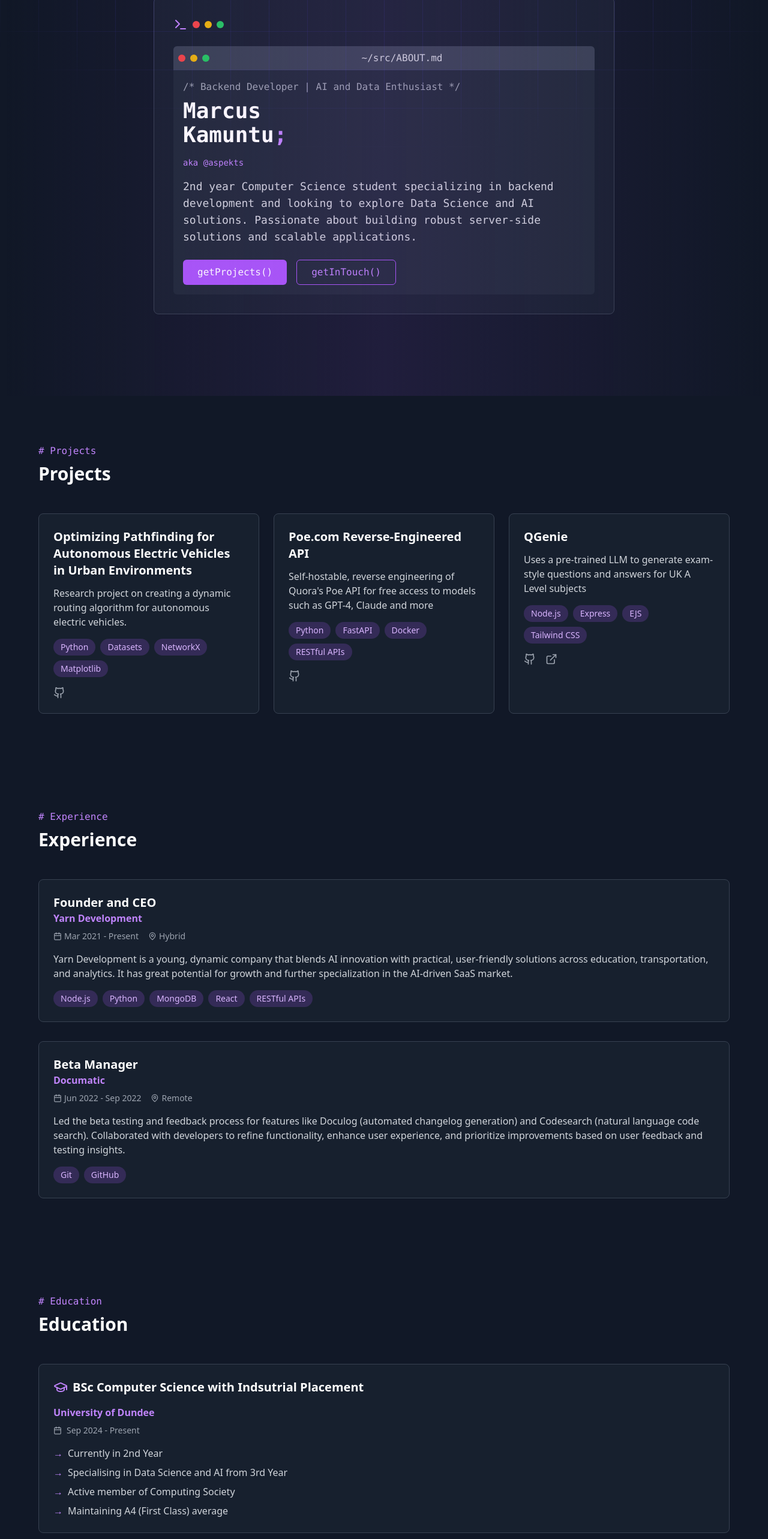
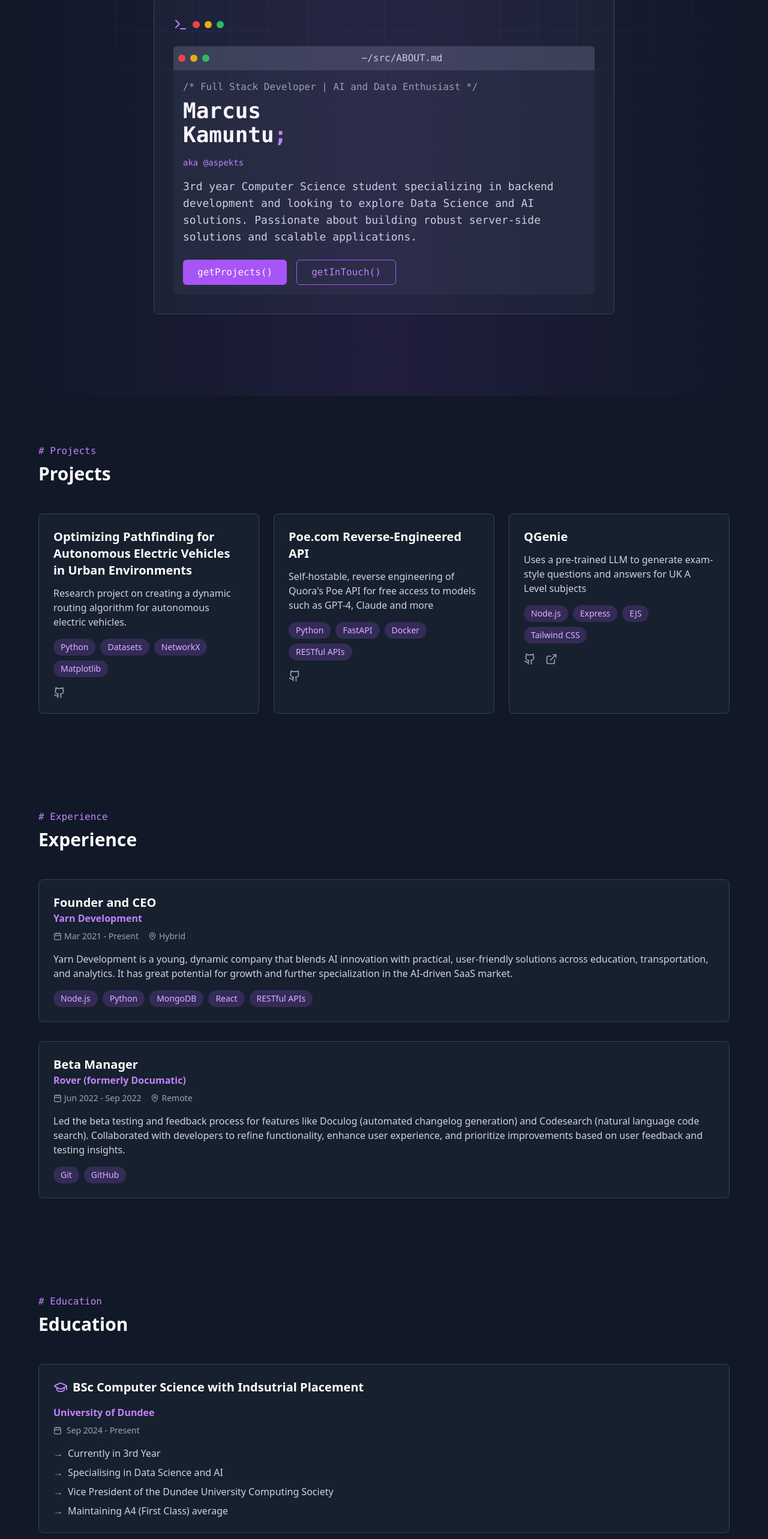
Before and after one commit to aspekts/portfolio, a React (Vite) app: page / in a window 1280 px wide. Shown: the part 140-2706 px from the top of the page at 60% size. Built offline with nearby package versions, Linux system fonts and the light colour scheme; no server answers; a web font is replaced by a local one.

Commit message:
Update resume, education, experience, and hero sections for accuracy and clarity

```diff
--- a/src/components/Education.tsx
+++ b/src/components/Education.tsx
@@ -8,9 +8,9 @@ const Education = () => {
     institution: 'University of Dundee',
     period: 'Sep 2024 - Present',
     details: [
-      'Currently in 2nd Year',
-      'Specialising in Data Science and AI from 3rd Year',
-      'Active member of Computing Society',
+      'Currently in 3rd Year',
+      'Specialising in Data Science and AI',
+      'Vice President of the Dundee University Computing Society',
       'Maintaining A4 (First Class) average'
     ]
   };
--- a/src/components/Experience.tsx
+++ b/src/components/Experience.tsx
@@ -14,7 +14,7 @@ const Experience = () => {
     },
     {
       title: 'Beta Manager',
-      company: 'Documatic',
+      company: 'Rover (formerly Documatic)',
       period: 'Jun 2022 - Sep 2022',
       location: 'Remote',
       description: 'Led the beta testing and feedback process for features like Doculog (automated changelog generation) and Codesearch (natural language code search). Collaborated with developers to refine functionality, enhance user experience, and prioritize improvements based on user feedback and testing insights.',
--- a/src/components/Hero.tsx
+++ b/src/components/Hero.tsx
@@ -32,7 +32,7 @@ const Hero = () => {
               </div>
             </div>
             <div className="bg-gray-800 p-4 rounded-b-md">
-              <p className="text-gray-400">/* Backend Developer | AI and Data Enthusiast */</p>
+              <p className="text-gray-400">/* Full Stack Developer | AI and Data Enthusiast */</p>
               <h1 className="text-3xl md:text-4xl font-bold text-white mt-2 mb-4">
                 Marcus
                 <br />
@@ -40,7 +40,7 @@ const Hero = () => {
               </h1>
             <p className="text-sm text-purple-400 mb-4">aka @aspekts</p>
               <p className="text-base md:text-lg text-gray-300 mb-6">
-                2nd year Computer Science student specializing in backend development
+                3rd year Computer Science student specializing in backend development
                 and looking to explore Data Science and AI solutions. Passionate about building robust server-side solutions
                 and scalable applications.
               </p>
```
Also changed, not shown: 1 other file (tests, documents, lock files or other folders).
